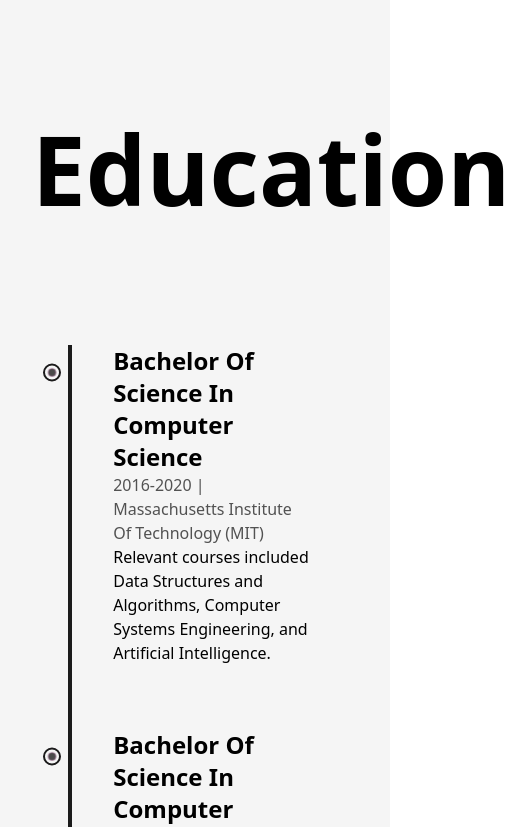
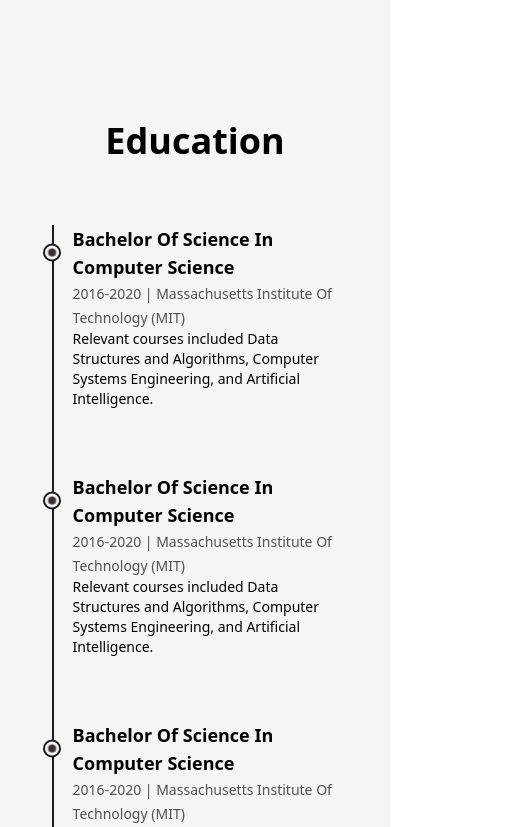
Before and after one commit to amerv97/Next.js-amervarajic-portfolio, a Next.js app in the folder Next.js-Developer-Portfolio-Starter-Code-main/: page /about in a window 390 px wide. Shown: the part 3420-4247 px from the top of the page, 510 px wide, since content can reach past the window. Built offline with nearby package versions, Linux system fonts and the light colour scheme.

Commit message:
Education page responsibility done

```diff
--- a/Next.js-Developer-Portfolio-Starter-Code-main/src/components/Education.js
+++ b/Next.js-Developer-Portfolio-Starter-Code-main/src/components/Education.js
@@ -7,7 +7,7 @@ const Details = ({ type, time, place, info }) => {
   return (
     <li
       ref={ref}
-      className="my-8 first:mt-0 last:mb-0 w-[60%] mx-auto flex flex-col items-center justify-between"
+      className="my-8 first:mt-0 last:mb-0 w-[60%] mx-auto flex flex-col items-center justify-between md:w-[80%]"
     >
       <LiIcon reference={ref} />
       <motion.div
@@ -15,11 +15,16 @@ const Details = ({ type, time, place, info }) => {
         whileInView={{ y: 0 }}
         transition={{ duration: 0.5, type: "spring" }}
       >
-        <h3 className="font-bold capitalize text-2xl">{type}</h3>
-        <span className="font-medium capitalize text-dark/75 dark:text-light/75">
+        <h3 className="font-bold capitalize text-2xl sm:text-xl xs:text-lg">
+          {type}
+        </h3>
+        <span
+          className="font-medium capitalize text-dark/75 dark:text-light/75
+          xs:text-sm"
+        >
           {time} | {place}
         </span>
-        <p className="font-medium w-full">{info}</p>
+        <p className="font-medium w-full md:text-sm">{info}</p>
       </motion.div>
     </li>
   );
@@ -35,17 +40,25 @@ const Education = () => {
   return (
     <>
       <div className="my-64">
-        <h2 className="font-bold text-8xl mb-32 w-full text-center">
+        <h2
+          className="font-bold text-8xl mb-32 w-full text-center
+        md:text-6xl xs:text-4xl md:mb-16"
+        >
           Education
         </h2>
 
-        <div ref={ref} className="w-[75] mx-auto relative">
+        <div
+          ref={ref}
+          className="w-[75] mx-auto relative
+        lg:w-[90%] md:w-full"
+        >
           <motion.div
             style={{ scaleY: scrollyProgress }}
-            className="absolute left-9 top-0 w-[4px] h-full bg-dark origin-top dark:bg-light"
+            className="absolute left-9 top-0 w-[4px] h-full bg-dark origin-top dark:bg-light
+            md:w-[2px] md:left-[30px] xs:left-[20px]"
           />
 
-          <ul className="w-full flex flex-col items-start justify-between ml-4">
+          <ul className="w-full flex flex-col items-start justify-between ml-4 xs:ml-2">
             <Details
               type="Bachelor Of Science In Computer Science"
               time="2016-2020"
```
